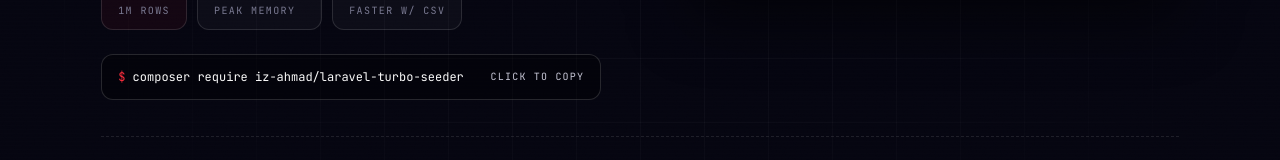
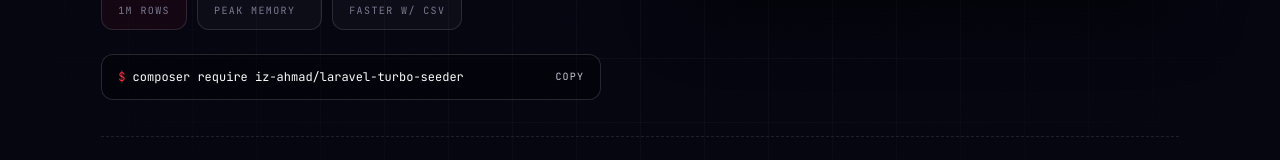
Before and after one commit to iz-ahmad/portfolio, a Next.js app: page /packages/turbo-seeder in a window 1280 px wide. Shown: the part 518-678 px from the top of the page. Built offline with nearby package versions, Linux system fonts and the light colour scheme.

Commit message:
fix: shorten copy button label

```diff
--- a/src/components/packages/TurboSeeder/TurboHero.tsx
+++ b/src/components/packages/TurboSeeder/TurboHero.tsx
@@ -6,14 +6,14 @@ import data from '@/data/turbo-seeder.json'
 const CMD = data.install
 
 export function TurboHero() {
-  const [copyLabel, setCopyLabel] = useState('Click to copy')
+  const [copyLabel, setCopyLabel] = useState('Copy')
   const resetTimerRef = useRef<ReturnType<typeof setTimeout> | undefined>(undefined)
 
   function handleCopy() {
     try { navigator.clipboard.writeText(CMD) } catch { /* ignore */ }
     setCopyLabel('Copied ✓')
     clearTimeout(resetTimerRef.current)
-    resetTimerRef.current = setTimeout(() => setCopyLabel('Click to copy'), 1600)
+    resetTimerRef.current = setTimeout(() => setCopyLabel('Copy'), 1600)
   }
 
   return (
```
